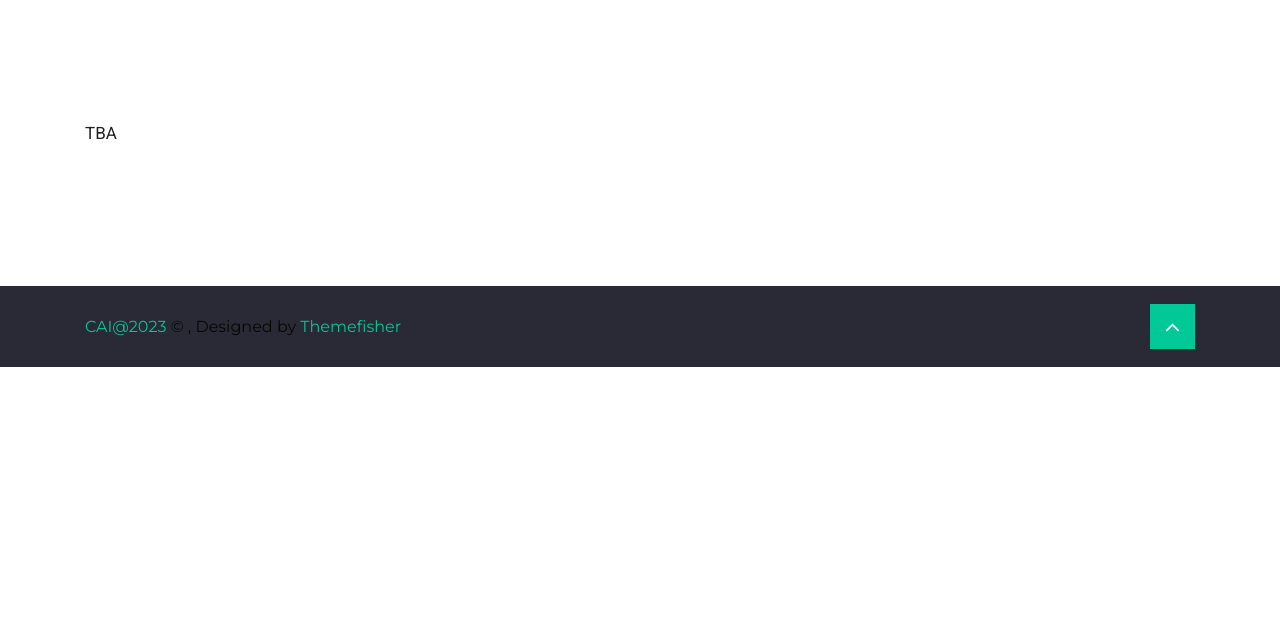
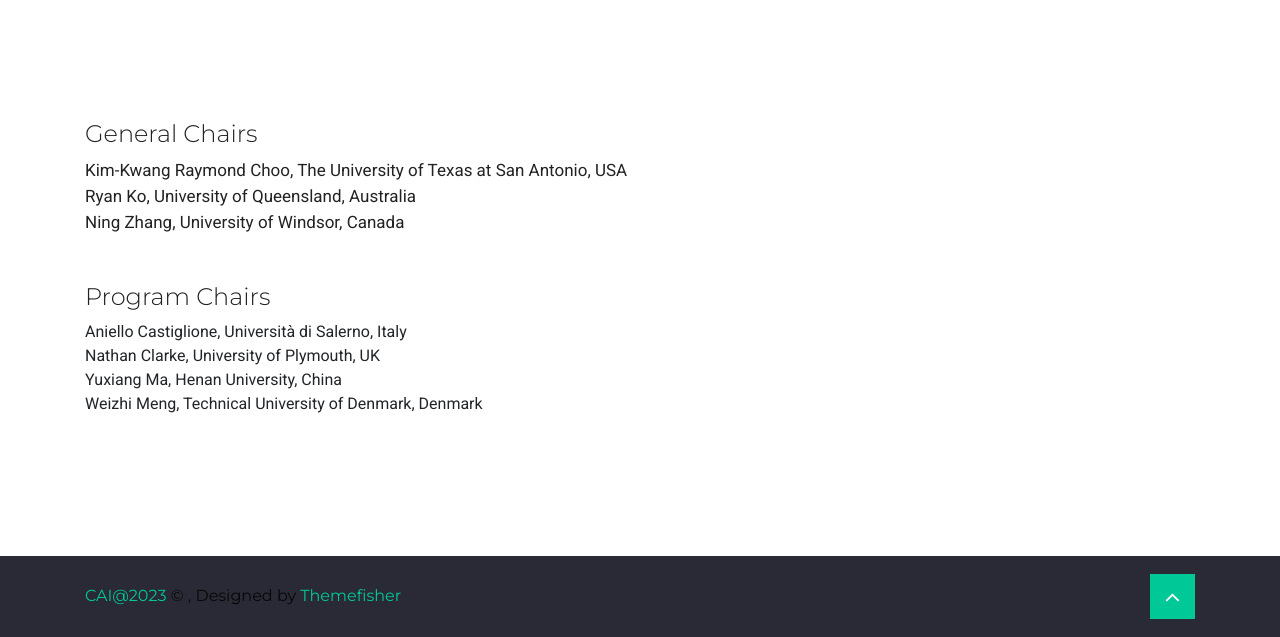
Before and after one commit to ylwu-home/CAI-2023, a plain HTML site: page Organizing.html in a window 1280 px wide. Shown: the part 308-945 px from the top of the page. Before the commit the page ends 800 px from the top, so only its background shows below. Drawn offline with Linux system fonts and the light colour scheme; some packages are replaced by stand-ins of ours.

Commit message:
commitee info update

```diff
--- a/Organizing.html
+++ b/Organizing.html
@@ -185,8 +185,31 @@
 					</p> -->
 					<!-- <h2>About The <span class="alternate">Eventre</span></h2> -->
 					<div class="description-one">
-						<p> TBA
-						</p>
+
+              <h4>General Chairs</h4>
+
+              <p>
+              Kim-Kwang Raymond Choo, The University of Texas at San Antonio, USA
+              <br>
+              Ryan Ko, University of Queensland, Australia
+              <br>
+              Ning Zhang, University of Windsor, Canada
+
+
+            </p>
+            <br>
+              <br>
+              <h4>Program Chairs</h4>
+              <p></p>
+
+              Aniello Castiglione, Università di Salerno, Italy
+              <br>
+              Nathan Clarke, University of Plymouth, UK
+              <br>
+              Yuxiang Ma, Henan University, China
+              <br>
+              Weizhi Meng, Technical University of Denmark, Denmark
+            </p>
 					</div>
 					<!-- <div class="description-two">
 						<p>Lorem ipsum dolor sit amet, consectetur adipisicing elit, sed do eiusmtempor incididunt ut labore et dolore magna aliq enim ad minim veniam quis nostrud exercitation ullamco laboris nisi ut aliquip ex ea.</p>
--- a/css/style.css
+++ b/css/style.css
@@ -1159,6 +1159,11 @@ select.form-control:not([size]):not([multiple]) {
   color: #222222;
   font-size: 1.0625rem;
 }
+.about .content-block .description-one h4 {
+  color: #222222;
+  font-size: 1.5rem;
+  font-weight: 300;
+}
 .about .content-block .description-two {
   margin-bottom: 30px;
 }
```
Also changed, not shown: images/favicon.png (deleted).
